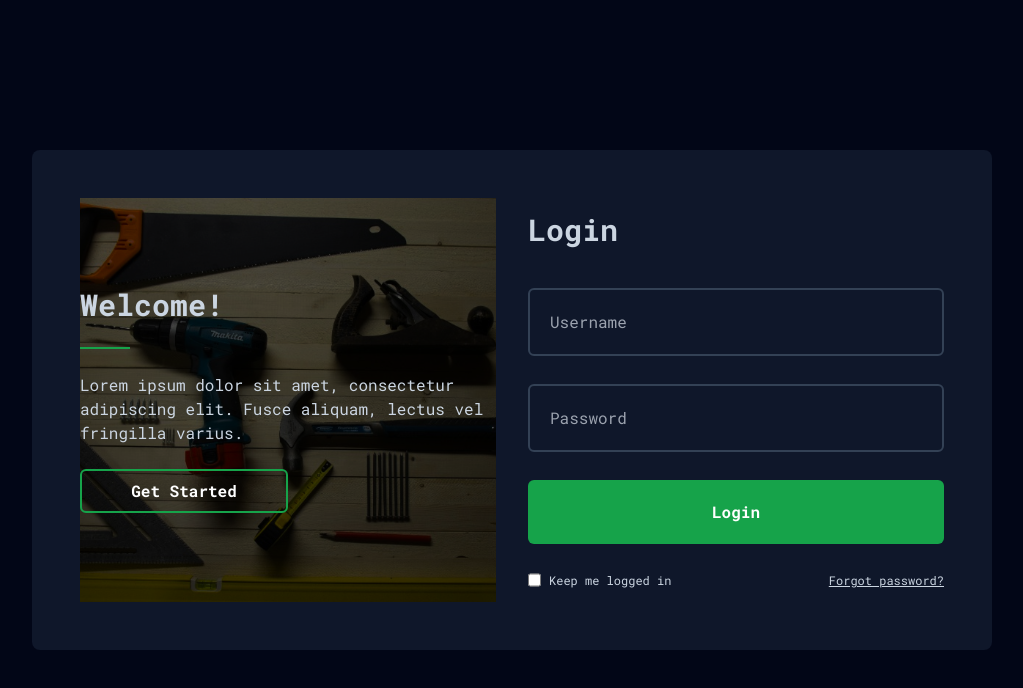
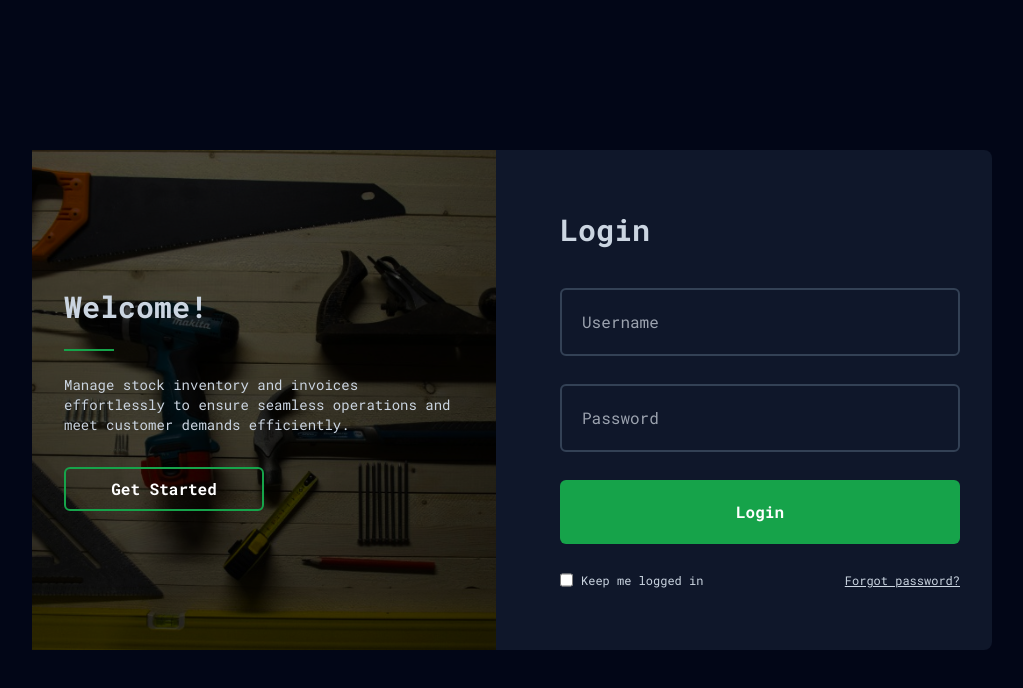
Before and after one commit to esthercate/Hardware-store-management, a Next.js app: page /login in a window 1280 px wide. Shown: the top 688 px of the page, without its empty margins (128-1151 px from the left). Built offline with nearby package versions, Linux system fonts and the light colour scheme.

Commit message:
Complete login page

```diff
--- a/app/login/page.jsx
+++ b/app/login/page.jsx
@@ -6,16 +6,16 @@ import loginImg from '../../public/login.svg'
 const Login = () => {
   return (
     <div className='w-screen h-screen flex items-center justify-center'>
-      <div className='flex bg-slate-900 rounded-lg p-12 w-3/4 h-[500px] gap-8'>
-        <div className="flex flex-col w-1/2 justify-center gap-6 bg-[url('../../public/login.svg')] bg-cover bg-no-repeat bg-center">
+      <div className='flex bg-slate-900 rounded-lg w-3/4 h-[500px] gap-8'>
+        <div className="flex flex-col w-1/2 p-8 justify-center gap-6 bg-[url('../../public/login.svg')] bg-cover bg-no-repeat bg-center">
           <h1 className='text-3xl font-bold'>Welcome!</h1>
           <div className='border-t-2 border-green-600 w-[50px]' />
-          <p>Lorem ipsum dolor sit amet, consectetur adipiscing elit. Fusce aliquam, lectus vel fringilla varius.</p>
-          <button className='py-2 px-3 border-2 border-green-600 rounded-md hover:bg-green-700 cursor-pointer text-white border-0 font-bold w-1/2' type='submit'>
+          <p className='text-sm'>Manage stock inventory and invoices effortlessly to ensure seamless operations and meet customer demands efficiently.</p>
+          <button className='py-2 px-3 mt-2 border-2 border-green-600 rounded-md hover:bg-green-700 cursor-pointer text-white border-0 font-bold w-1/2' type='submit'>
             Get Started
           </button>
         </div>
-        <form action={authenticate} className='flex flex-col justify-center gap-7 w-1/2'>
+        <form action={authenticate} className='flex flex-col justify-center gap-7 w-1/2 p-8'>
           <h1 className='text-3xl font-bold mb-3'>Login</h1>
           <input type='text' placeholder='Username' name='username' className='p-5 border-solid border-2 border-slate-700 rounded-md bg-transparent' />
           <input type='password' placeholder='Password' name='password' className='p-5 border-solid border-2 border-slate-700 rounded-md bg-transparent' />
```
